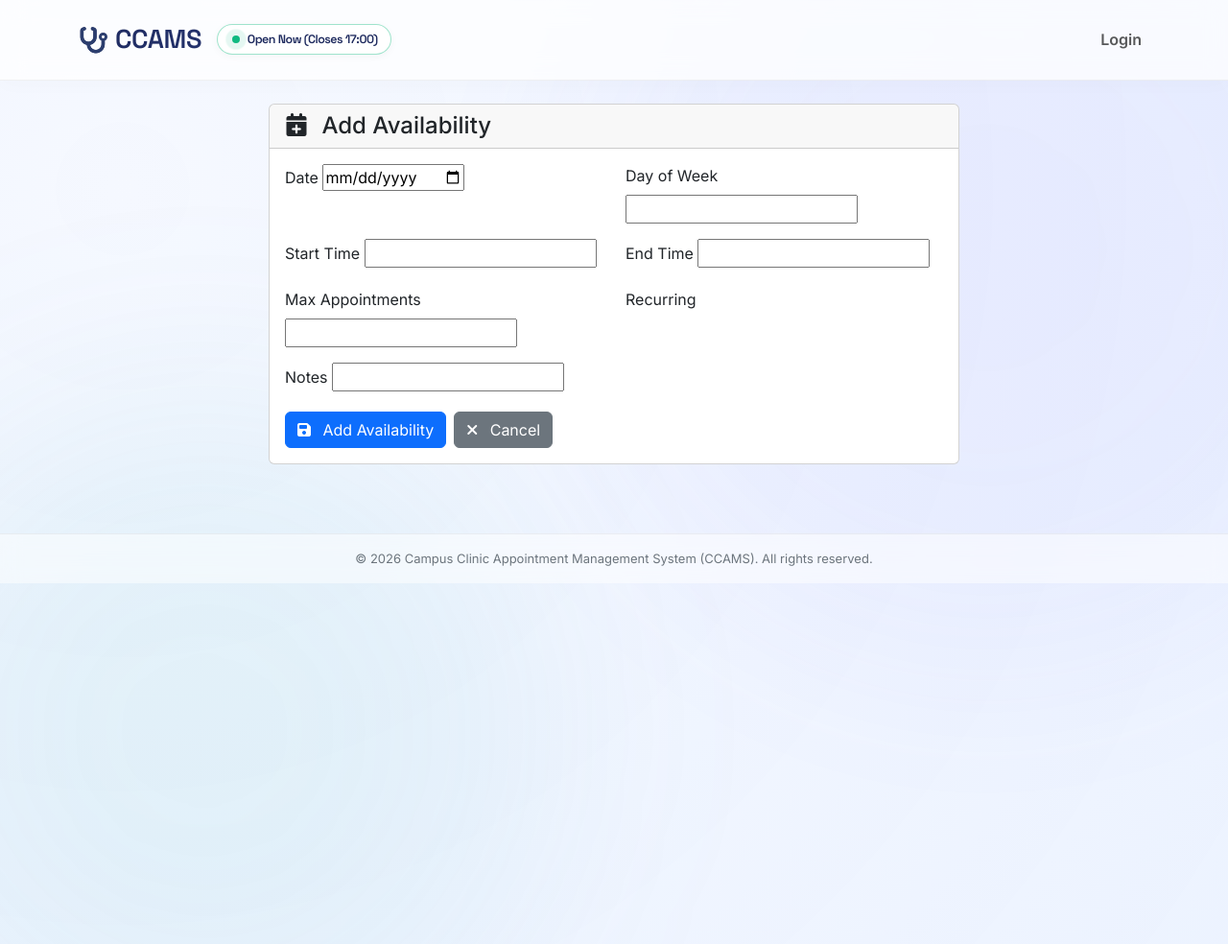
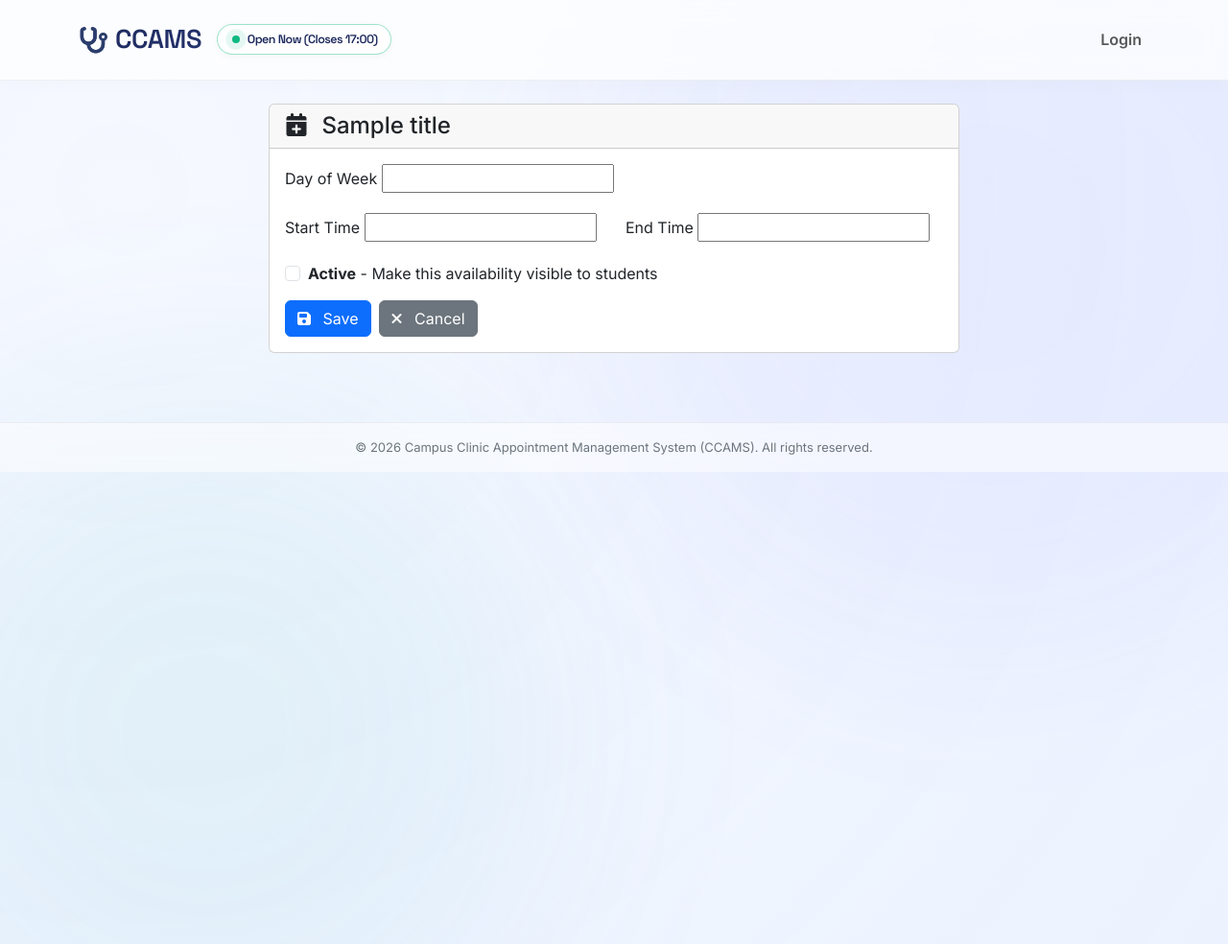
Before and after one commit to SifisoInnocent/clinic-system, a Django app: template templates/availability/availability_form.html in a window 1280 px wide. Shown: the whole page at 96% size. Run offline with Django 4.2, Linux system fonts and the light colour scheme; the template is opened without the code that fills it: most values are stand-ins (such as "Sample title", 1, 10 or a date in 2020); form fields are guessed from the names that the template uses; some libraries are stand-ins or nearby versions.

Commit message:
feat: add toggle button for staff availability and show active checkbox

```diff
--- a/templates/availability/availability_form.html
+++ b/templates/availability/availability_form.html
@@ -10,7 +10,7 @@
                 <div class="card-header">
                     <h4 class="mb-0">
                         <i class="fas fa-calendar-plus me-2"></i>
-                        Add Availability
+                        {{ title }}
                     </h4>
                 </div>
                 <div class="card-body">
@@ -26,22 +26,6 @@
                     <form method="post">
                         {% csrf_token %}
 
-                        <div class="row">
-                            <div class="col-md-6">
-                                <div class="mb-3">
-                                    <label for="{{ form.date.id_for_label }}" class="form-label">Date</label>
-                                    {{ form.date }}
-                                    {% if form.date.errors %}
-                                        <div class="text-danger">
-                                            {% for error in form.date.errors %}
-                                                <small>{{ error }}</small>
-                                            {% endfor %}
-                                        </div>
-                                    {% endif %}
-                                </div>
-                            </div>
-
-                            <div class="col-md-6">
                         <div class="mb-3">
                             <label for="{{ form.day_of_week.id_for_label }}" class="form-label">Day of Week</label>
                             {{ form.day_of_week }}
@@ -52,8 +36,6 @@
                                     {% endfor %}
                                 </div>
                             {% endif %}
-                                </div>
-                            </div>
                         </div>
 
                         <div class="row">
@@ -86,52 +68,17 @@
                             </div>
                         </div>
 
-                        <div class="row">
-                            <div class="col-md-6">
-                                <div class="mb-3">
-                                    <label for="{{ form.max_appointments.id_for_label }}" class="form-label">Max Appointments</label>
-                                    {{ form.max_appointments }}
-                                    {% if form.max_appointments.errors %}
-                                        <div class="text-danger">
-                                            {% for error in form.max_appointments.errors %}
-                                                <small>{{ error }}</small>
-                                            {% endfor %}
-                                        </div>
-                                    {% endif %}
-                                </div>
-                            </div>
-
-                            <div class="col-md-6">
-                                <div class="mb-3">
-                                    <label for="{{ form.is_recurring.id_for_label }}" class="form-label">Recurring</label>
-                                    {{ form.is_recurring }}
-                                    {% if form.is_recurring.errors %}
-                                        <div class="text-danger">
-                                            {% for error in form.is_recurring.errors %}
-                                                <small>{{ error }}</small>
-                                            {% endfor %}
-                                        </div>
-                                    {% endif %}
-                                </div>
-                            </div>
-                        </div>
-
-                        <div class="mb-3">
-                            <label for="{{ form.notes.id_for_label }}" class="form-label">Notes</label>
-                            {{ form.notes }}
-                            {% if form.notes.errors %}
-                                <div class="text-danger">
-                                    {% for error in form.notes.errors %}
-                                        <small>{{ error }}</small>
-                                    {% endfor %}
-                                </div>
-                            {% endif %}
+                        <div class="mb-3 form-check">
+                            <input type="checkbox" class="form-check-input" name="is_active" id="is_active" {% if form.is_active.value %}checked{% endif %}>
+                            <label class="form-check-label" for="is_active">
+                                <strong>Active</strong> - Make this availability visible to students
+                            </label>
                         </div>
 
                         <div class="d-flex gap-2">
                             <button type="submit" class="btn btn-primary">
                                 <i class="fas fa-save me-2"></i>
-                                Add Availability
+                                Save
                             </button>
                             <a href="{% url 'availability:availability_list' %}" class="btn btn-secondary">
                                 <i class="fas fa-times me-2"></i>
--- a/templates/availability/availability_list.html
+++ b/templates/availability/availability_list.html
@@ -377,6 +377,9 @@
                             </td>
                             <td>
                                 <div class="btn-group" role="group">
+                                    <a href="{% url 'availability:availability_toggle' availability.id %}" class="btn btn-action {% if availability.is_active %}btn-outline-secondary{% else %}btn-outline-success{% endif %}" title="{% if availability.is_active %}Deactivate{% else %}Activate{% endif %}">
+                                        <i class="fas {% if availability.is_active %}fa-toggle-on{% else %}fa-toggle-off{% endif %}"></i>
+                                    </a>
                                     <a href="{% url 'availability:availability_edit' availability.id %}" class="btn btn-action btn-outline-primary" title="Edit">
                                         <i class="fas fa-edit"></i>
                                     </a>
```
Lines whose indentation alone changed are shown as unchanged.
